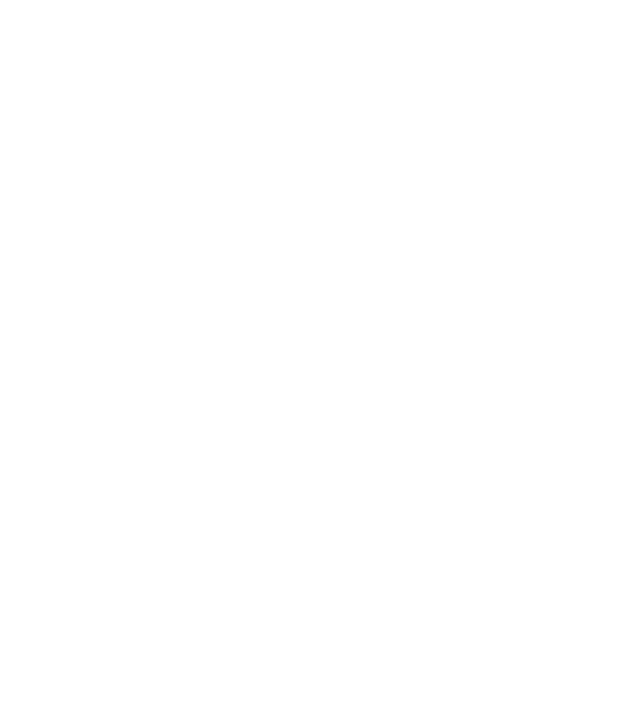
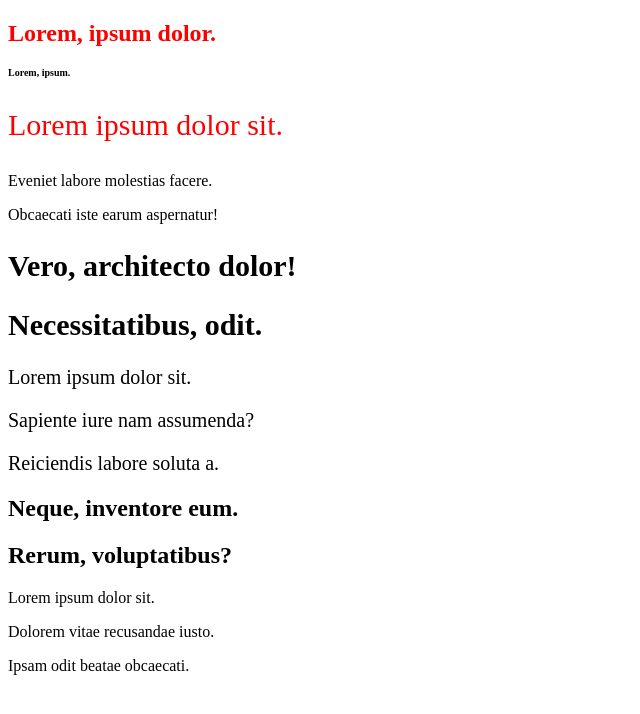
Before and after one commit to b-yildirim/kodluyoruzilkrepo, a plain HTML site: page Tutorials/CSS Tutorials/index.html in a window 1280 px wide. Shown: the whole page, without its empty margins (0-640 px from the left). Drawn offline with Linux system fonts and the light colour scheme.

Commit message:
css tutorial part 1 ended

```diff
--- /dev/null
+++ b/Tutorials/CSS Tutorials/css/kodluyoruz.css
@@ -0,0 +1,30 @@
+/*external css doyası*/
+/* body {
+  background-color: bisque;
+}
+h2 {
+  color: hwb(130 11% 55%);
+  font-size: 48px;
+  text-transform: capitalize;
+  font-family: Arial, Helvetica, sans-serif ;
+} */
+/* ctrl+ö imleç hangi satırdaysa onu açıklama satırı yapar */
+/* class -> .text-red {} */
+/* id -> #id-bilgisi {} */
+
+.text-red {
+  color: red;
+}
+
+.fs-small{
+font-size: 10px;
+}
+.fs-medium {
+  font-size: 20px;
+}
+.fs-30 {
+  font-size: 30px;
+}
+#first-article {
+  font-size: 20px;
+}
--- a/Tutorials/CSS Tutorials/index.html
+++ b/Tutorials/CSS Tutorials/index.html
@@ -1,11 +1,42 @@
 <!DOCTYPE html>
-<html lang="en">
-<head>
-    <meta charset="UTF-8">
-    <meta name="viewport" content="width=device-width, initial-scale=1.0">
-    <title>CSS Deneme</title>
-</head>
-<body>
-
-</body>
+<html lang="tr">
+  <head>
+    <meta charset="UTF-8" />
+    <meta name="viewport" content="width=device-width, initial-scale=1.0" />
+    <title>CSS</title>
+    <link rel="stylesheet" href="css/kodluyoruz.css" />
+  </head>
+  <!--inline
+  internal
+  external css-->
+  <body>
+    <!-- <h1 style="color: red; font-size: 64px">CSS Deneme</h1>
+    <h2>
+      Internal CSS: Style etiketi içerisine head altında olmak üzere yazılan kod
+    </h2>
+    <p style="color: rgb(9, 151, 151); font-size: 20px">
+      Inline CSS: Etiket içerisine yazılan kod
+    </p> -->
+    <article>
+        <h1 class="text-red">Lorem, ipsum dolor.</h1>
+        <h2 class="fs-small">Lorem, ipsum.</h2>
+        <p class="text-red fs-30">Lorem ipsum dolor sit.</p>
+        <p>Eveniet labore molestias facere.</p>
+        <p>Obcaecati iste earum aspernatur!</p>
+    </article>
+    <article id="first-article">
+        <h1>Vero, architecto dolor!</h1>
+        <h2>Necessitatibus, odit.</h2>
+        <p>Lorem ipsum dolor sit.</p>
+        <p>Sapiente iure nam assumenda?</p>
+        <p>Reiciendis labore soluta a.</p>
+    </article>
+    <article>
+        <h1>Neque, inventore eum.</h1>
+        <h2>Rerum, voluptatibus?</h2>
+        <p>Lorem ipsum dolor sit.</p>
+        <p>Dolorem vitae recusandae iusto.</p>
+        <p>Ipsam odit beatae obcaecati.</p>
+    </article>
+  </body>
 </html>
```
